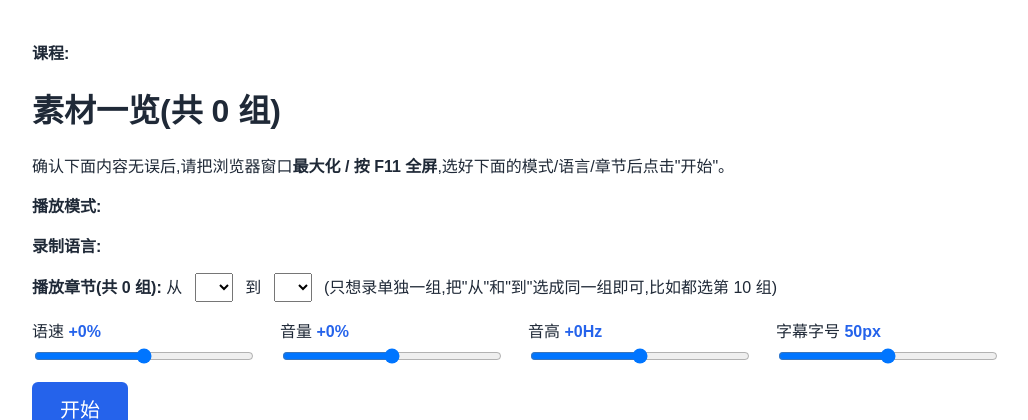
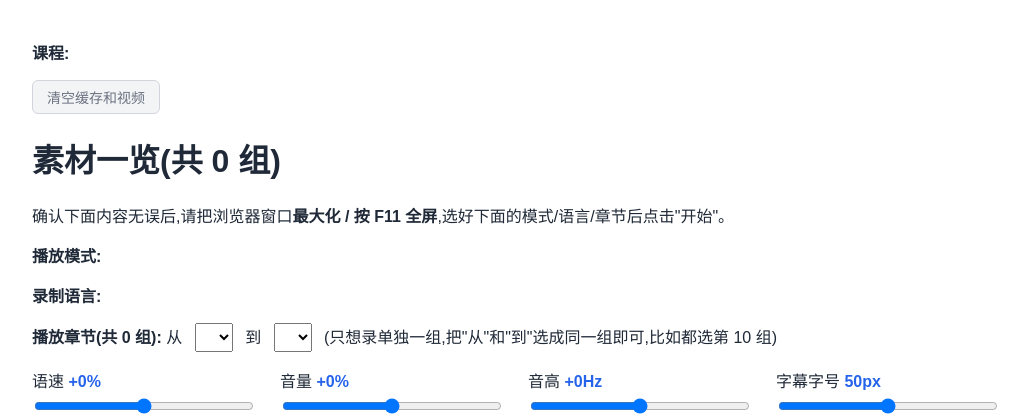
Before and after one commit to seki999/DialogueFlow, a Flask app: template templates/index.html in a window 1280 px wide. Shown: the top 420 px of the page, without its empty margins (8-1036 px from the left). Run offline with Flask 3, Linux system fonts and the light colour scheme; the template is opened without the code that fills it, so the values that code supplies are empty; some libraries are stand-ins or nearby versions.

Commit message:
no message

```diff
--- a/templates/index.html
+++ b/templates/index.html
@@ -22,6 +22,24 @@
     font-size: 16px;
     padding: 6px 12px;
     margin-left: 8px;
+  }
+  #clear-cache-row {
+    margin: 8px 0 16px;
+  }
+  #clear-cache-btn {
+    font-size: 14px;
+    padding: 6px 14px;
+    cursor: pointer;
+    background: #f3f4f6;
+    color: #6b7280;
+    border: 1px solid #d1d5db;
+    border-radius: 6px;
+  }
+  #clear-cache-btn:hover { background: #e5e7eb; color: #374151; }
+  #clear-cache-status {
+    margin-left: 12px;
+    font-size: 14px;
+    color: #6b7280;
   }
   table {
     border-collapse: collapse;
@@ -84,9 +102,14 @@
     border-radius: 4px;
     font-size: 0.95em;
   }
+  pre:not(.mermaid) {
+    font-size: 1.3em;
+    line-height: 1.6;
+  }
   pre code {
     background: none;
     padding: 0;
+    font-size: 1em;
   }
   #stage {
     display: none;
@@ -165,6 +188,22 @@
     text-align: center;
     color: #16a34a;
   }
+  #restart-link {
+    text-align: center;
+    margin-top: 20px;
+  }
+  #restart-link a {
+    font-size: 18px;
+    color: #2563eb;
+    text-decoration: none;
+    padding: 8px 20px;
+    border: 1px solid #2563eb;
+    border-radius: 6px;
+  }
+  #restart-link a:hover {
+    background: #2563eb;
+    color: #fff;
+  }
   #caption {
     position: fixed;
     left: 50%;
@@ -231,6 +270,11 @@
     <strong>课程:</strong>
     <span id="course-levels"></span>
     <input type="hidden" id="course-value" value="{{ selected_course }}">
+  </div>
+
+  <div id="clear-cache-row">
+    <button id="clear-cache-btn">清空缓存和视频</button>
+    <span id="clear-cache-status"></span>
   </div>
 
   <h1>素材一览(共 {{ slides_preview|length }} 组)</h1>
@@ -485,9 +529,18 @@
     cap.style.display = "block";
   });
 
+  function homeUrl() {
+    const course = document.getElementById("course-value").value;
+    const url = new URL(window.location.origin + window.location.pathname);
+    if (course) url.searchParams.set("course", course);
+    return url.toString();
+  }
+
   socket.on("all_done", () => {
     const content = document.getElementById("stage-content");
-    content.innerHTML = '<div id="done-banner">播放完毕</div>';
+    content.innerHTML =
+      '<div id="done-banner">播放完毕</div>' +
+      '<div id="restart-link"><a href="' + homeUrl() + '">返回首页,重新开始</a></div>';
     document.getElementById("caption").style.display = "none";
     document.getElementById("progress").style.display = "none";
     document.getElementById("run-controls").style.display = "none";
@@ -495,7 +548,9 @@
 
   socket.on("stopped", () => {
     const content = document.getElementById("stage-content");
-    content.innerHTML = '<div id="done-banner">已手动停止</div>';
+    content.innerHTML =
+      '<div id="done-banner">已手动停止</div>' +
+      '<div id="restart-link"><a href="' + homeUrl() + '">返回首页,重新开始</a></div>';
     document.getElementById("caption").style.display = "none";
     document.getElementById("progress").style.display = "none";
     document.getElementById("run-controls").style.display = "none";
@@ -515,6 +570,25 @@
     fetch("/api/stop", { method: "POST" });
     document.getElementById("stop-btn").disabled = true;
   });
+
+  document.getElementById("clear-cache-btn").addEventListener("click", () => {
+    if (!confirm("确定要清空吗?这会删除 tts_cache 里所有缓存的语音,以及 output 里所有已经录好的视频,不可恢复。")) return;
+    const statusEl = document.getElementById("clear-cache-status");
+    statusEl.textContent = "正在清理...";
+    fetch("/api/clear", { method: "POST" })
+      .then((r) => r.json().then((data) => ({ ok: r.ok, data })))
+      .then(({ ok, data }) => {
+        if (!ok) {
+          statusEl.textContent = data.message || "清理失败";
+          return;
+        }
+        statusEl.textContent =
+          `已清空:语音缓存 ${data.tts_cache_removed} 项,视频 ${data.output_removed} 项`;
+      })
+      .catch(() => {
+        statusEl.textContent = "清理失败,请检查程序是否还在运行";
+      });
+  });
 </script>
 
 </body>
```
Also changed, not shown: server.py (+57 -1 lines), README.md.
